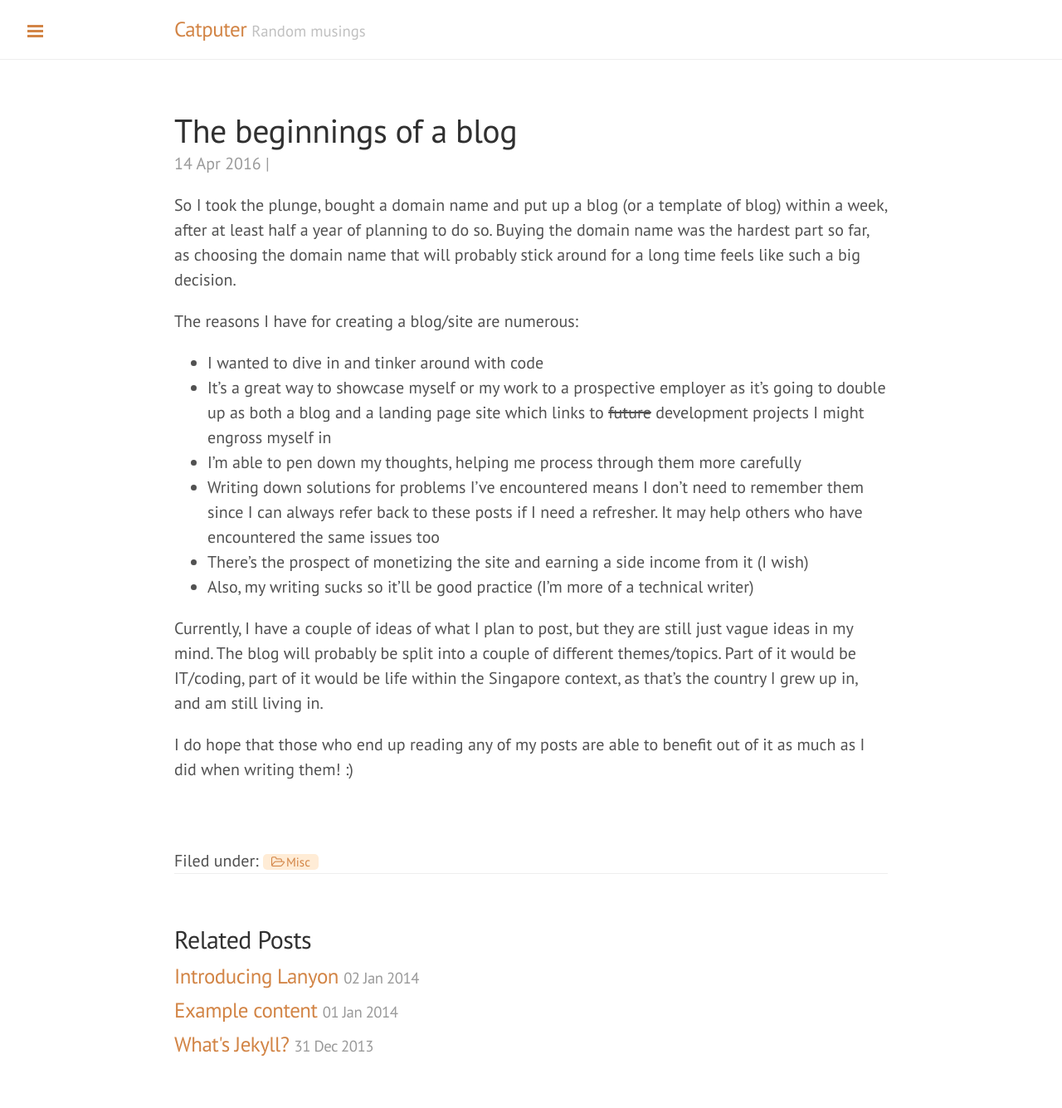
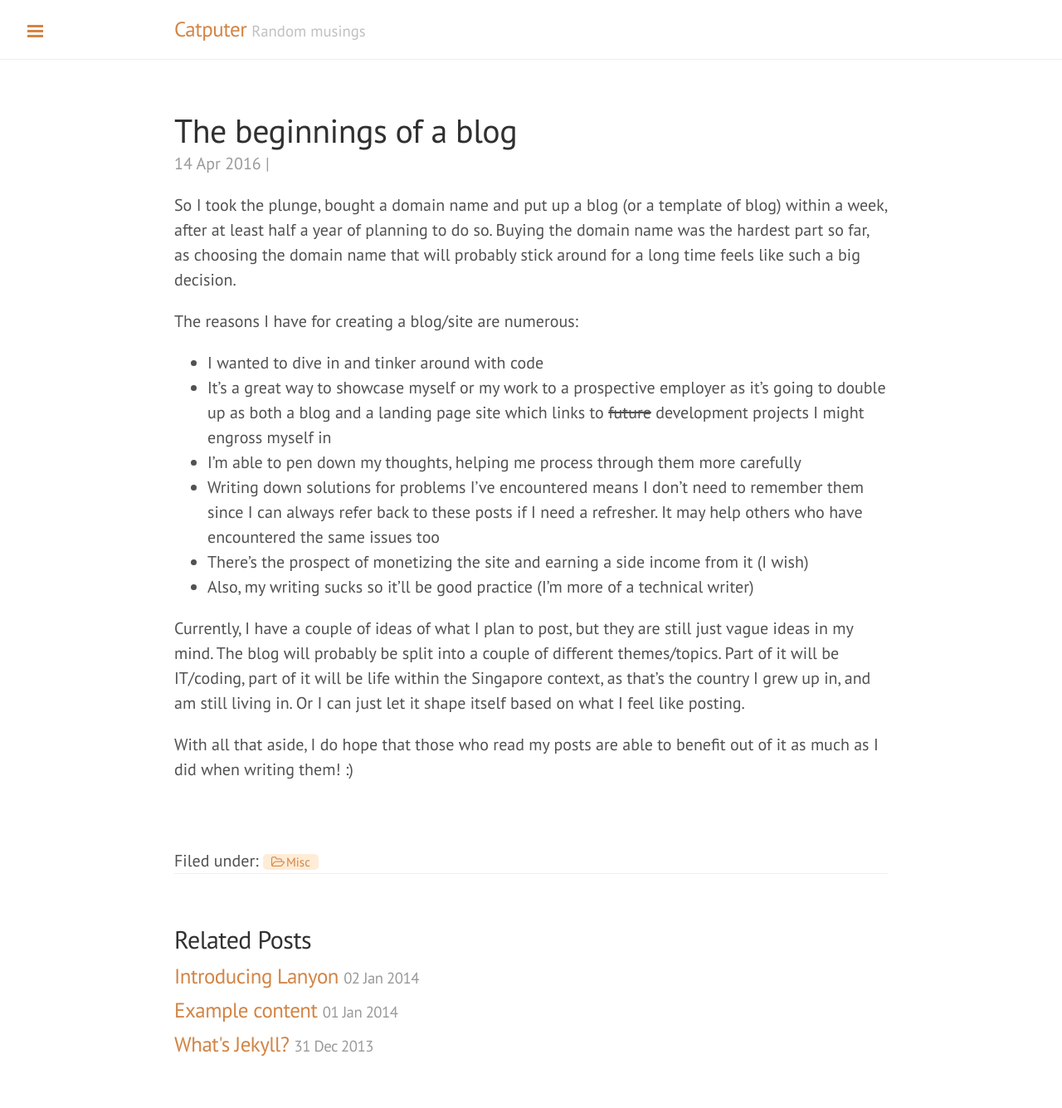
Before and after one commit to parrotchute/parrotchute.github.io, a Jekyll site: the page built from _posts/2016-04-14-beginnings-of-blog.md, in a window 1280 px wide. Shown: the whole page at 83% size. Built offline with Jekyll 4.4.1, drawn with Linux system fonts in a browser that asks for light colours; nearby versions of some CDN libraries.

Commit message:
Grammar mistakes

```diff
--- a/_posts/2016-04-14-beginnings-of-blog.md
+++ b/_posts/2016-04-14-beginnings-of-blog.md
@@ -15,6 +15,6 @@ The reasons I have for creating a blog/site are numerous:
 * There's the prospect of monetizing the site and earning a side income from it (I wish)
 * Also, my writing sucks so it'll be good practice (I'm more of a technical writer)
 
-Currently, I have a couple of ideas of what I plan to post, but they are still just vague ideas in my mind. The blog will probably be split into a couple of different themes/topics. Part of it would be IT/coding, part of it would be life within the Singapore context, as that's the country I grew up in, and am still living in.
+Currently, I have a couple of ideas of what I plan to post, but they are still just vague ideas in my mind. The blog will probably be split into a couple of different themes/topics. Part of it will be IT/coding, part of it will be life within the Singapore context, as that's the country I grew up in, and am still living in. Or I can just let it shape itself based on what I feel like posting.
 
-I do hope that those who end up reading any of my posts are able to benefit out of it as much as I did when writing them! :)
+With all that aside, I do hope that those who read my posts are able to benefit out of it as much as I did when writing them! :)
```
